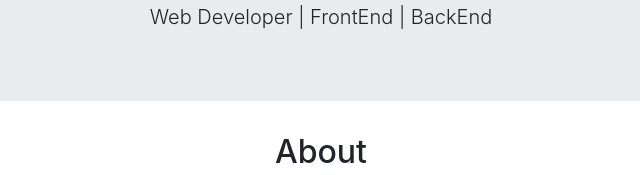
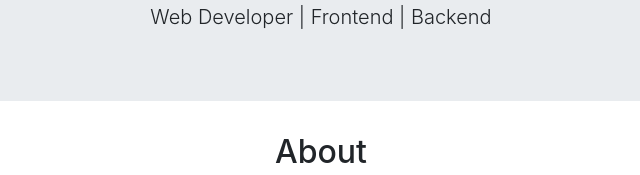
Before and after one commit to yulis17/Membuat-web-Portfolio, a plain HTML site: page index.html in a window 1280 px wide. Shown: the part 462-637 px from the top of the page, 319-959 px from the left. Drawn offline with nearby package versions, Linux system fonts and the light colour scheme.

Commit message:
Membuat Web portfolio

```diff
--- a/index.html
+++ b/index.html
@@ -43,7 +43,7 @@
         <div class="text-center">
           <img src="img/profile1.png" class="rounded-circle img-thumbnail">
           <h1 class="display-4">Muhammad Ridwan</h1>
-          <h3 class="lead">Web Developer | FrontEnd | BackEnd</h3>
+          <h3 class="lead">Web Developer | Frontend | Backend</h3>
         </div>
       </div>
     </div>
```
